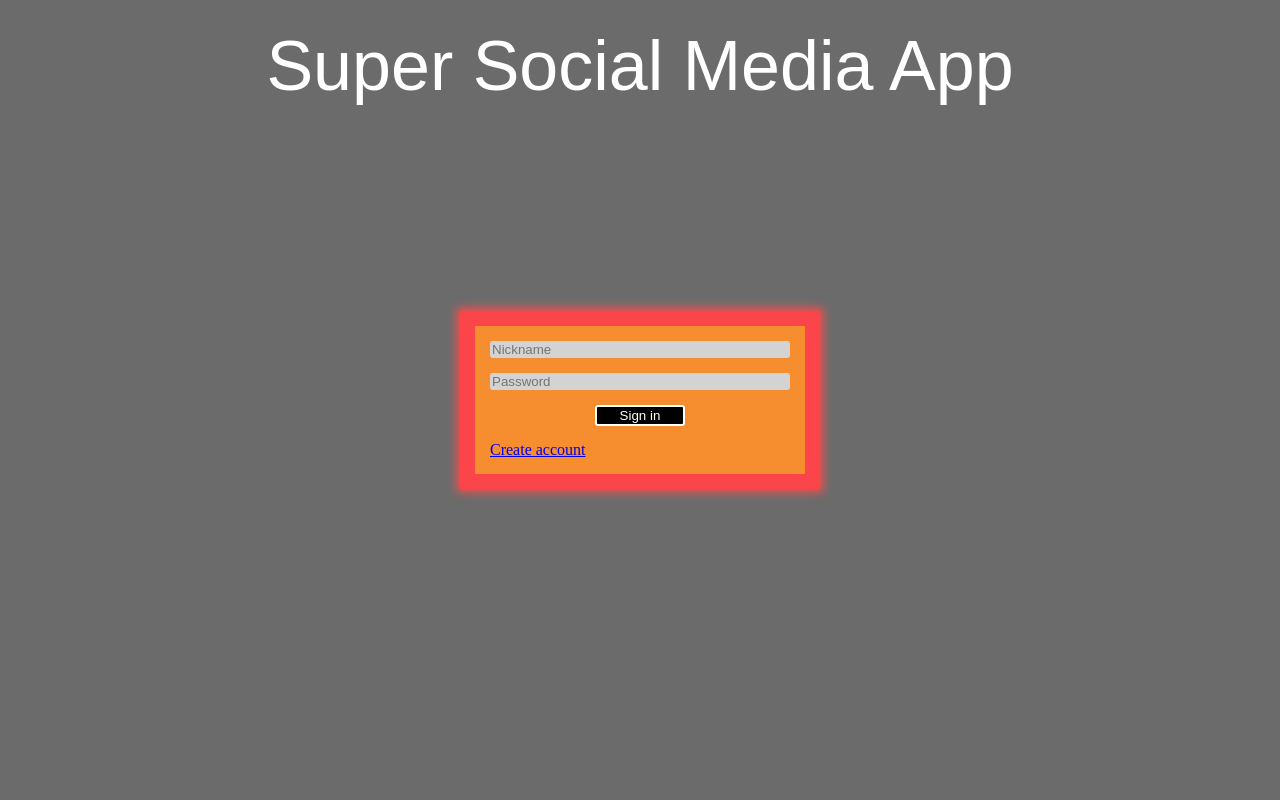
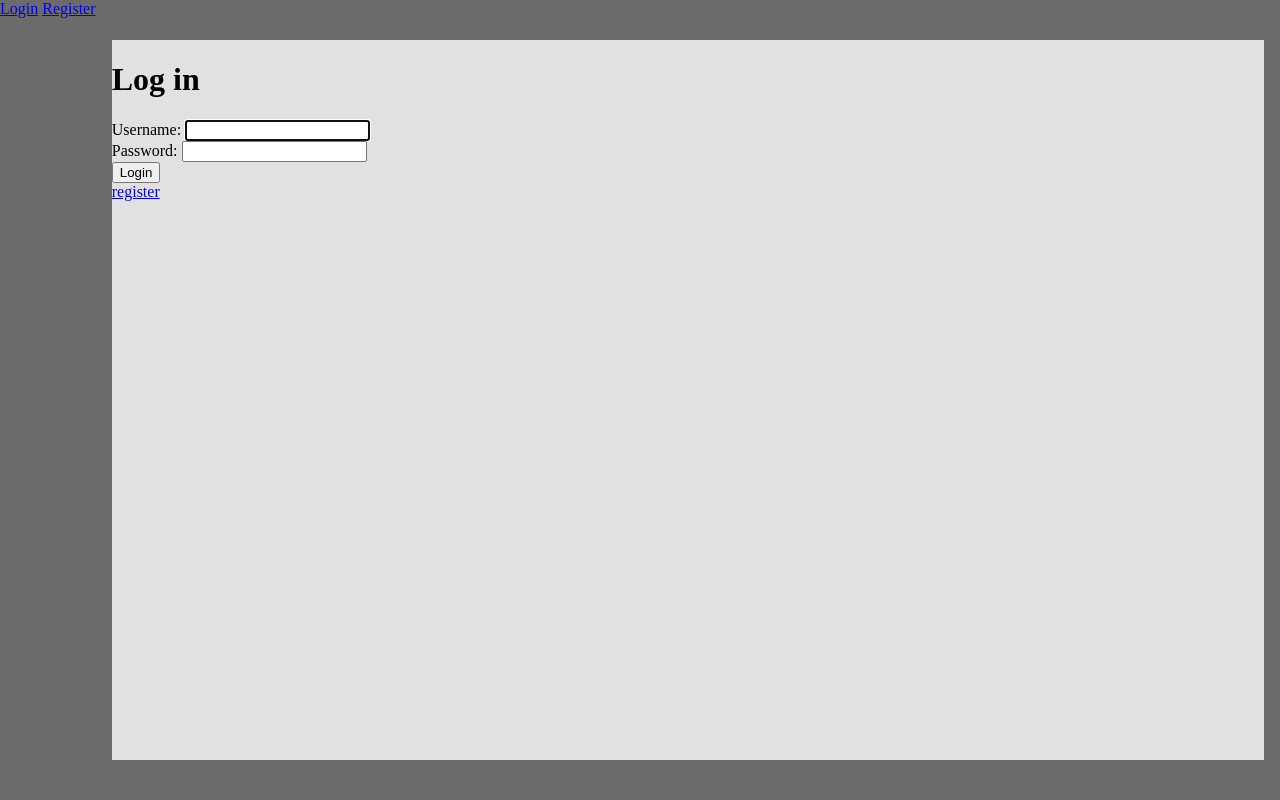
Before and after one commit to Przemek221/pjf_polej, a Django app: page /login in a window 1280 px wide. Run offline with Django 4.2, Linux system fonts and the light colour scheme.

Commit message:
added working login and profile page

```diff
--- a/sampleApp/urls.py
+++ b/sampleApp/urls.py
@@ -1,12 +1,15 @@
 from django.urls import path
-
+from django.contrib.auth import views as auth_views
 from . import views
 
 urlpatterns = [
     # path('', views.index, name='index')
     # path('', views.AllToDos.as_view(), name='index'),
     path('', views.xxx, name='index'),
+    path('profile', views.profile, name='profile'),
     path('posts', views.displayPosts, name='posts'),
-    path('login', views.loginPage.as_view(), name='login'),
+    # path('login', views.loginPage.as_view(), name='login'),
+    path('login', auth_views.LoginView.as_view(template_name="sampleApp/login.html"), name='login'),
+    path('logout', auth_views.LogoutView.as_view(template_name="sampleApp/logout.html"), name='logout'),
     path('register', views.registerUser, name='register')
 ]
--- a/sampleApp/views.py
+++ b/sampleApp/views.py
@@ -11,6 +11,7 @@ from django.views.generic import ListView
 from .models import Something
 from .models import Post
 from django.contrib import messages
+from django.contrib.auth.decorators import login_required
 from .forms import RegisterUserForm
 
 
@@ -21,9 +22,19 @@ class AllToDos(ListView):
     template_name = "sampleApp/index.html"
 
 
-class loginPage(ListView):
-    model = Something
-    template_name = "sampleApp/login.html"
+# class loginPage(ListView):
+#     model = Something
+#     template_name = "sampleApp/login.html"
+
+
+# class LoginView(ListView):
+#     model = Post
+#     template_name = "sampleApp/login.html"
+
+
+class LogoutView(ListView):
+    model = Post
+    template_name = "sampleApp/index.html"
 
 
 # class registerPage(ListView):
@@ -83,7 +94,12 @@ def registerUser(request):
             form.save()
             username = form.cleaned_data.get('username')
             messages.success(request, f"User {username} registered")
-            return redirect('index')
+            return redirect('login')
     else:
         form = RegisterUserForm()
     return render(request, 'sampleApp/register.html', {'form': form, 'title': 'register'})
+
+
+@login_required
+def profile(request):
+    return render(request, 'sampleApp/profile.html')
--- a/templates/sampleApp/base.html
+++ b/templates/sampleApp/base.html
@@ -21,16 +21,24 @@
 <body>
 {% if messages %}
     <script type="text/javascript">
-    {% for message in messages %}
-        alert("{{message}}")
-    {% endfor %}
+        {% for message in messages %}
+            alert("{{message}}")
+        {% endfor %}
     </script>
 
 {% endif %}
+<div>
+    {% if user.is_authenticated %}
+        <a href="{% url 'profile' %}">Profile</a>
+        <a href="{% url 'logout' %}">Logout</a>
+    {% else %}
+        <a href="{% url 'login' %}">Login</a>
+        <a href="{% url 'register' %}">Register</a>
+    {% endif %}
+</div>
 <div id="content-wrapper">
     {% block content %}
     {% endblock %}
-
 </div>
 </body>
 </html>
--- a/templates/sampleApp/login.html
+++ b/templates/sampleApp/login.html
@@ -1,27 +1,55 @@
-{% load static %}
-<!doctype html>
-<html lang="en">
-<head>
-    <meta charset="UTF-8">
-    <meta name="viewport"
-          content="width=device-width, user-scalable=no, initial-scale=1.0, maximum-scale=1.0, minimum-scale=1.0">
-    <meta http-equiv="X-UA-Compatible" content="ie=edge">
-    <title>Super-App</title>
-    <link rel="stylesheet" href=" {% static 'styles/login.css' %} ">
-</head>
-<body>
-<div class="baner">Super Social Media App</div>
-<div class="form-wrapper">
-    <form action="">
-        <input type="text" name="nickname" id="nickname" placeholder="Nickname">
-        <input type="password" name="password" id="password" placeholder="Password">
-        <input type="button" value="Sign in">
-        <a href="register" target="_blank">Create account</a>
-    </form>
-</div>
-</body>
-</html>
+{#{% load static %}#}
+{#<!doctype html>#}
+{#<html lang="en">#}
+{#<head>#}
+{#    <meta charset="UTF-8">#}
+{#    <meta name="viewport"#}
+{#          content="width=device-width, user-scalable=no, initial-scale=1.0, maximum-scale=1.0, minimum-scale=1.0">#}
+{#    <meta http-equiv="X-UA-Compatible" content="ie=edge">#}
+{#    <title>Super-App</title>#}
+{#    <link rel="stylesheet" href=" {% static 'styles/login.css' %} ">#}
+{#</head>#}
+{#<body>#}
+{#<div class="baner">Super Social Media App</div>#}
+{#<div class="form-wrapper">#}
+{#    <form action="">#}
+{#        <input type="text" name="nickname" id="nickname" placeholder="Nickname">#}
+{#        <input type="password" name="password" id="password" placeholder="Password">#}
+{#        <input type="button" value="Sign in">#}
+{#        <a href="register" target="_blank">Create account</a>#}
+{#    </form>#}
+{#</div>#}
+{#</body>#}
+{#</html>#}
 
 
 {#        <input type="text" name="nickname" id="nickname" placeholder="Nickname">#}
 {#        <input type="password" name="passwd" id="passwd" placeholder="Password">#}
+
+
+
+{% extends "sampleApp/base.html" %}
+{% load static %}
+{% block head %}
+    <link rel="stylesheet" href=" {% static 'styles/register.css' %} ">
+{% endblock %}
+{% block content %}
+    <h1>Log in</h1>
+    <div>
+        <form action="" method="post">
+            {% csrf_token %}
+            {{ form.as_div }}
+            <input type="submit" value="Login">
+        </form>
+        <div class="errors">
+            {% for field, error in form.errors.items %}
+                <div class="error_element">
+                    {{ error|striptags }}
+                </div>
+            {% endfor %}
+        </div>
+    </div>
+
+
+    <a href="{% url 'register' %}">register</a>
+{% endblock content %}
```
Also changed, not shown: pjf_polej/settings.py (+7 -0 lines), templates/sampleApp/logout.html (added, +9 -0 lines), templates/sampleApp/profile.html (added, +10 -0 lines).
